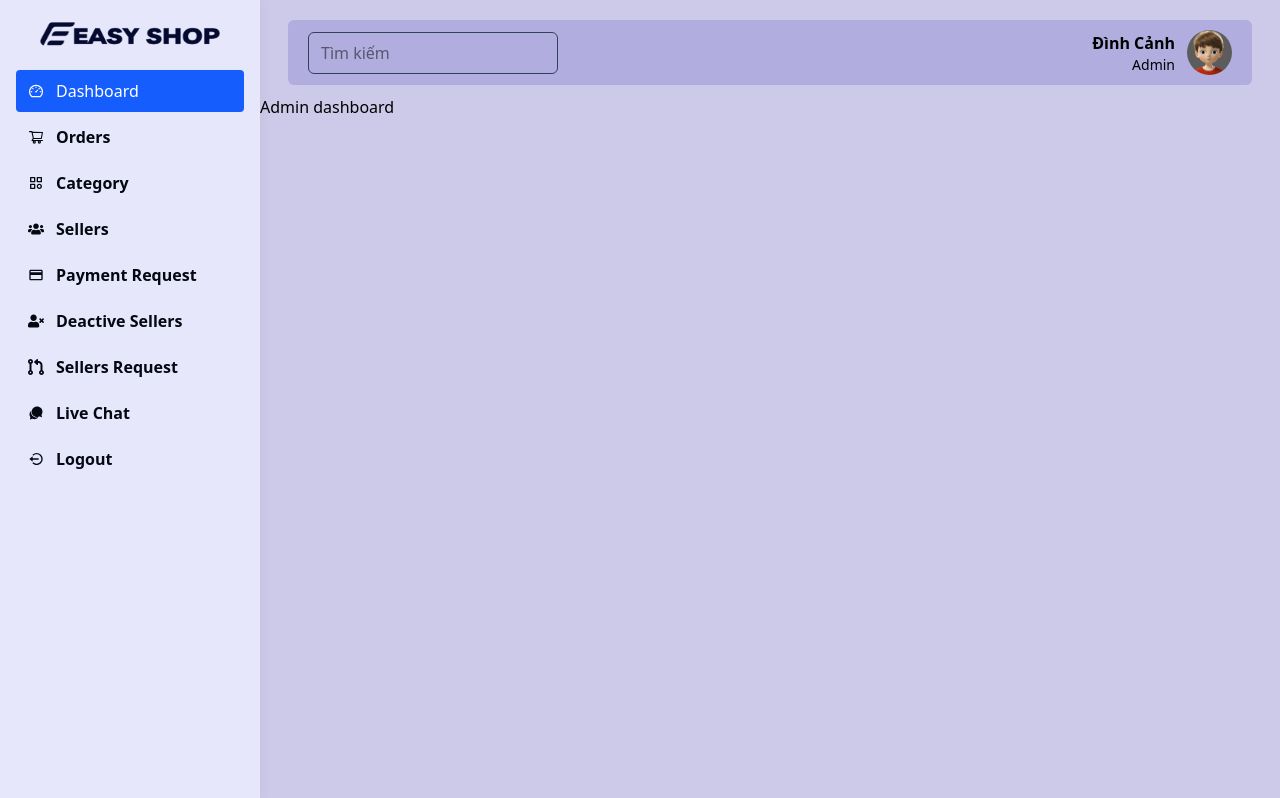
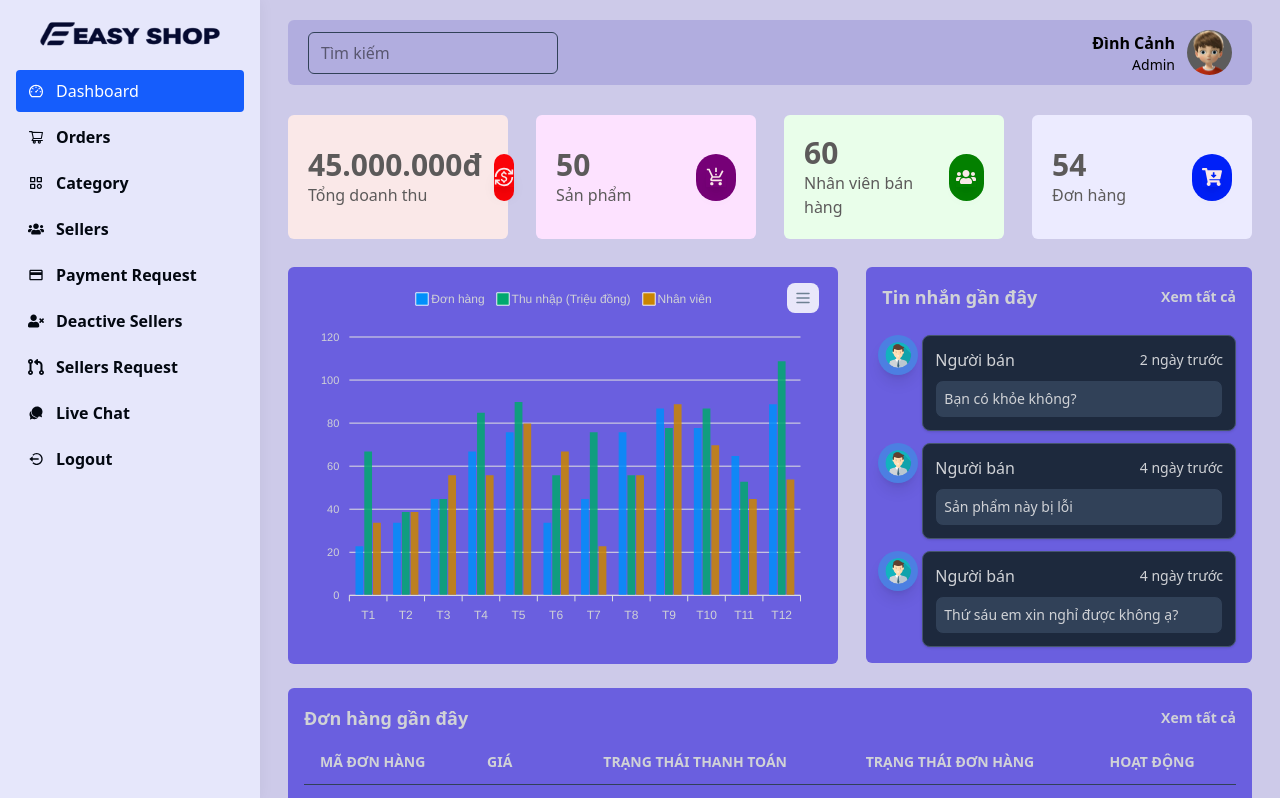
Before and after one commit to Dcanh204/ecommerce-dashboard, a React (Vite) app: page /admin/dashboard in a window 1280 px wide. Shown: the top 798 px of the page. Built offline with nearby package versions, Linux system fonts and the light colour scheme.

Commit message:
feat: add admin dashboard page UI

```diff
--- a/src/pages/admin/AdminDashboard.jsx
+++ b/src/pages/admin/AdminDashboard.jsx
@@ -1,9 +1,221 @@
 import React from 'react';
+import { MdCurrencyExchange, MdProductionQuantityLimits } from "react-icons/md";
+import { FaUsers, FaCartArrowDown } from "react-icons/fa";
+import Chart from 'react-apexcharts'
+import { Link } from 'react-router-dom';
 
 const AdminDashboard = () => {
+  const state = {
+    series: [
+      {
+        name: 'Đơn hàng',
+        data: [23, 34, 45, 67, 76, 34, 45, 76, 87, 78, 65, 89]
+      },
+      {
+        name: 'Thu nhập (Triệu đồng)',
+        data: [67, 39, 45, 85, 90, 56, 76, 56, 78, 87, 53, 109]
+      },
+      {
+        name: 'Nhân viên',
+        data: [34, 39, 56, 56, 80, 67, 23, 56, 89, 70, 45, 54]
+      }
+    ],
+    options: {
+      chart: {
+        background: 'transparent',
+        foreColor: '#d0d2d6',
+        toolbar: {
+          show: true,
+          tools: {
+            download: true,
+            selection: true,
+            zoom: true,
+            zoomin: true,
+            zoomout: true,
+            pan: true,
+            reset: true
+          }
+        }
+      },
+      dataLabels: {
+        enabled: false
+      },
+      stroke: {
+        show: true,
+        curve: ['smooth', 'straight', 'stepline'],
+        lineCap: 'butt',
+        colors: '#f0f0f0',
+        width: 1,
+        dashArray: 0
+      },
+      xaxis: {
+        categories: ['T1', 'T2', 'T3', 'T4', 'T5', 'T6', 'T7', 'T8', 'T9', 'T10', 'T11', 'T12'],
+      },
+      legend: {
+        position: 'top'
+      },
+      responsive: [
+        {
+          breakpoint: 768,
+          options: {
+            yaxis: {
+              categories: ['T1', 'T2', 'T3', 'T4', 'T5', 'T6', 'T7', 'T8', 'T9', 'T10', 'T11', 'T12'],
+            },
+            plotOptions: {
+              bar: {
+                horizontal: true
+              },
+            },
+            chart: {
+              height: 500
+            }
+          }
+        }
+      ]
+    }
+  }
+
+
   return (
-    <div>
-      <h1>Admin dashboard</h1>
+    <div className='px-5 md:px-7 py-5'>
+      <div className='w-full grid grid-cols-1 sm:grid-cols-2 xl:grid-cols-4 gap-7'>
+        <div className='flex justify-between items-center bg-[#fae8e8] p-5 rounded-md gap-3'>
+          <div className='flex flex-col justify-start items-start text-[#5c5a5a]'>
+            <h2 className='text-3xl font-bold'>45.000.000đ</h2>
+            <span className='text-base font-medium'>Tổng doanh thu</span>
+          </div>
+          <div className='w-[40px] h-[47px] flex justify-center items-center rounded-full bg-[#fa0308] text-xl'>
+            <span><MdCurrencyExchange className='text-[#fae8e8] shadow-lg' /></span>
+          </div>
+        </div>
+
+        <div className='flex justify-between items-center bg-[#fde2ff] p-5 rounded-md gap-3'>
+          <div className='flex flex-col justify-start items-start text-[#5c5a5a]'>
+            <h2 className='text-3xl font-bold'>50</h2>
+            <span className='text-base font-medium'>Sản phẩm</span>
+          </div>
+          <div className='w-[40px] h-[47px] flex justify-center items-center rounded-full bg-[#760077] text-xl'>
+            <span><MdProductionQuantityLimits className='text-[#fae8e8] shadow-lg' /></span>
+          </div>
+        </div>
+
+        <div className='flex justify-between items-center bg-[#e9feea] p-5 rounded-md gap-3'>
+          <div className='flex flex-col justify-start items-start text-[#5c5a5a]'>
+            <h2 className='text-3xl font-bold'>60</h2>
+            <span className='text-base font-medium'>Nhân viên bán hàng</span>
+          </div>
+          <div className='w-[40px] h-[47px] flex justify-center items-center rounded-full bg-[#038000] text-xl'>
+            <span><FaUsers className='text-[#fae8e8] shadow-lg' /></span>
+          </div>
+        </div>
+
+        <div className='flex justify-between items-center bg-[#ecebff] p-5 rounded-md gap-3'>
+          <div className='flex flex-col justify-start items-start text-[#5c5a5a]'>
+            <h2 className='text-3xl font-bold'>54</h2>
+            <span className='text-base font-medium'>Đơn hàng</span>
+          </div>
+          <div className='w-[40px] h-[47px] flex justify-center items-center rounded-full bg-[#0020f8] text-xl'>
+            <span><FaCartArrowDown className='text-[#fae8e8] shadow-lg' /></span>
+          </div>
+        </div>
+      </div>
+      <div className='w-full flex flex-wrap mt-7'>
+        <div className='w-full lg:w-7/12 lg:pr-3'>
+          <div className="w-full bg-[#6a5fdf] p-4 rounded-md">
+            <Chart options={state.options} series={state.series} type="bar" height="350" />
+          </div>
+        </div>
+
+        <div className='w-full lg:w-5/12 lg:pl-4 mt-6 lg:mt-0'>
+          <div className='w-full bg-[#6a5fdf] p-4 rounded-md'>
+            <div className='flex justify-between items-center text-[#d0d2d6]'>
+              <h2 className='font-semibold text-lg'>Tin nhắn gần đây</h2>
+              <Link className='font-semibold text-sm'>Xem tất cả</Link>
+            </div>
+
+            <div className='flex flex-col gap-2 pt-6 text-[#d0d2d6]'>
+              <ol className='relative ml-4'>
+                <li className='mb-3 ml-6'>
+                  <div className='flex absolute -left-5 justify-center items-center w-10 h-10 shadow-lg bg-[#4c7fe2] rounded-full p-[6px] z-10'>
+                    <img className='w-full h-full' src="/images/seller.png" alt="seller" />
+                  </div>
+                  <div className='p-3 bg-slate-800 rounded-lg border border-slate-600 shadow-sm'>
+                    <div className='flex justify-between items-center mb-2'>
+                      <Link>Người bán</Link>
+                      <time className='mb-1 text-sm font-normal sm:order-last sm:mb-0'>2 ngày trước</time>
+                    </div>
+                    <div className='p-2 bg-slate-700 border border-slate-800 rounded-lg text-sm font-normal'>
+                      Bạn có khỏe không?
+                    </div>
+                  </div>
+                </li>
+                <li className='mb-3 ml-6'>
+                  <div className='flex absolute -left-5 justify-center items-center w-10 h-10 shadow-lg bg-[#4c7fe2] rounded-full p-[6px] z-10'>
+                    <img className='w-full h-full' src="/images/seller.png" alt="seller" />
+                  </div>
+                  <div className='p-3 bg-slate-800 rounded-lg border border-slate-600 shadow-sm'>
+                    <div className='flex justify-between items-center mb-2'>
+                      <Link>Người bán</Link>
+                      <time className='mb-1 text-sm font-normal sm:order-last sm:mb-0'>4 ngày trước</time>
+                    </div>
+                    <div className='p-2 bg-slate-700 border border-slate-800 rounded-lg text-sm font-normal'>
+                      Sản phẩm này bị lỗi
+                    </div>
+                  </div>
+                </li>
+                <li className='ml-6'>
+                  <div className='flex absolute -left-5 justify-center items-center w-10 h-10 shadow-lg bg-[#4c7fe2] rounded-full p-[6px] z-10'>
+                    <img className='w-full h-full' src="/images/seller.png" alt="seller" />
+                  </div>
+                  <div className='p-3 bg-slate-800 rounded-lg border border-slate-600 shadow-sm'>
+                    <div className='flex justify-between items-center mb-2'>
+                      <Link>Người bán</Link>
+                      <time className='mb-1 text-sm font-normal sm:order-last sm:mb-0'>4 ngày trước</time>
+                    </div>
+                    <div className='p-2 bg-slate-700 border border-slate-800 rounded-lg text-sm font-normal'>
+                      Thứ sáu em xin nghỉ được không ạ?
+                    </div>
+                  </div>
+                </li>
+              </ol>
+            </div>
+          </div>
+        </div>
+      </div>
+
+      <div className='w-full p-4 bg-[#6a5fdf] rounded-md mt-6'>
+        <div className='flex justify-between items-center  text-[#d0d2d6] pb-2'>
+          <h2 className='font-semibold text-lg'>Đơn hàng gần đây</h2>
+          <Link className='font-semibold text-sm'>Xem tất cả</Link>
+        </div>
+
+        <div className='overflow-x-auto'>
+          <table className='w-full text-sm text-left text-[#d0d2d6]'>
+            <thead className='uppercase border-b border-slate-700'>
+              <tr>
+                <th scope='col' className='py-3 px-4'>Mã đơn hàng</th>
+                <th scope='col' className='py-3 px-4'>Giá</th>
+                <th scope='col' className='py-3 px-4'>Trạng thái thanh toán</th>
+                <th scope='col' className='py-3 px-4'>Trạng thái đơn hàng</th>
+                <th scope='col' className='py-3 px-4'>Hoạt động</th>
+              </tr>
+            </thead>
+            <tbody>
+              {[1, 2, 3, 4, 5].map((item, index) =>
+                <tr key={index}>
+                  <td scope='row' className='py-3 px-4 font-medium whitespace-nowrap'>MDH-001</td>
+                  <td scope='row' className='py-3 px-4 font-medium whitespace-nowrap'>2.000.000</td>
+                  <td scope='row' className='py-3 px-4 font-medium whitespace-nowrap'>Chờ xử lý</td>
+                  <td scope='row' className='py-3 px-4 font-medium whitespace-nowrap'>Chờ xử lý</td>
+                  <td scope='row' className='py-3 px-4 lg:px-8 font-medium whitespace-nowrap'>
+                    <Link>Xem</Link>
+                  </td>
+                </tr>
+              )}
+            </tbody>
+          </table>
+        </div>
+      </div>
     </div>
   );
 };
```
